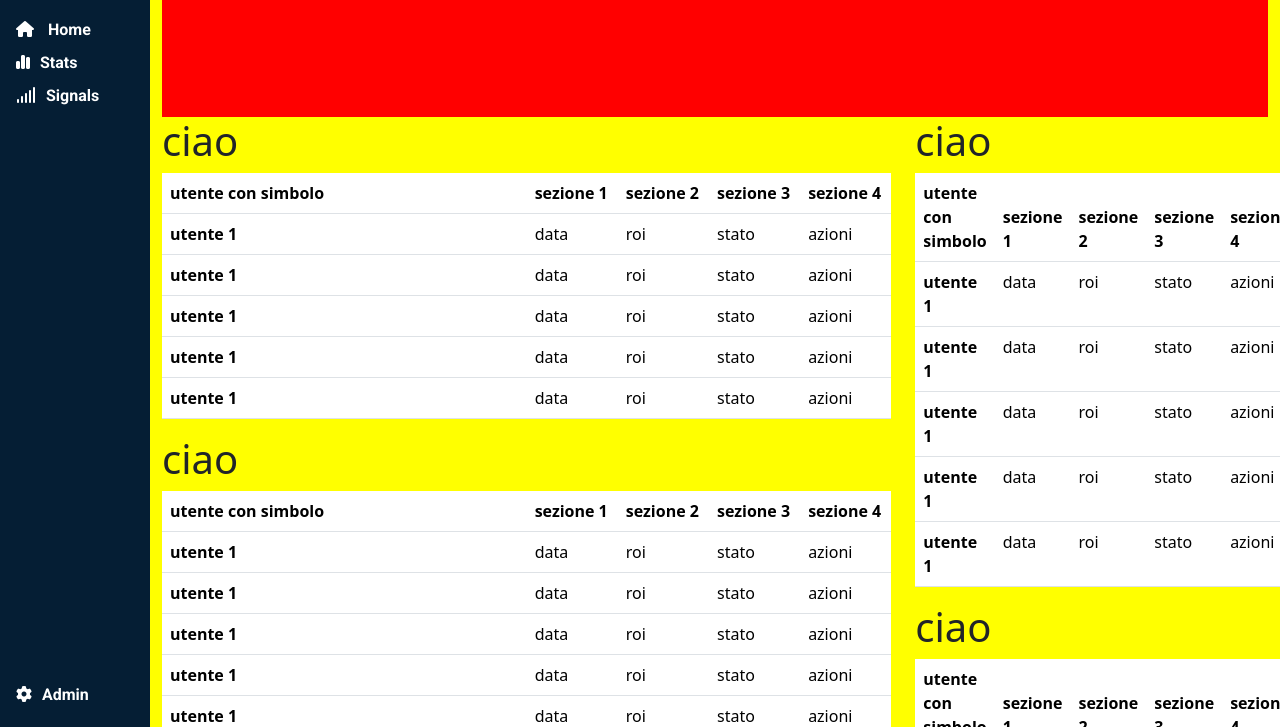
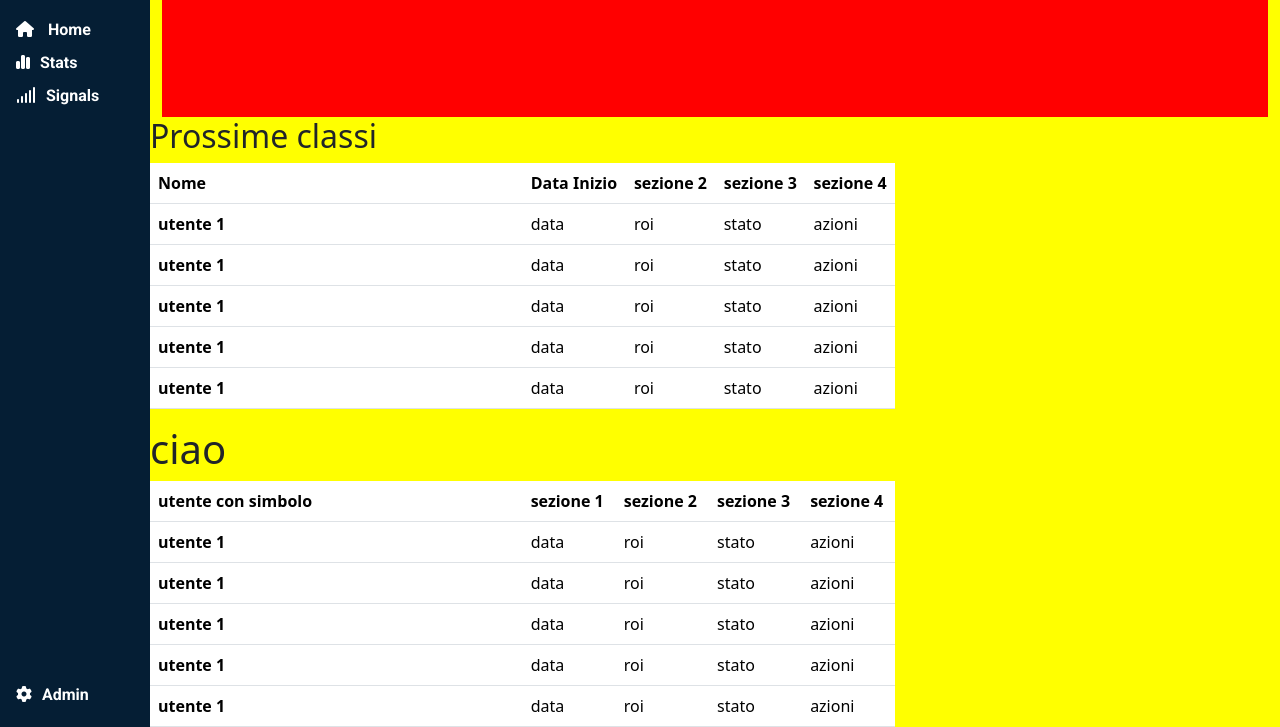
Before and after one commit to Matteo0421/html-css-bootstrap-dashboard, a plain HTML site: page index.html in a window 1280 px wide. Shown: the part 73-800 px from the top of the page. Drawn offline with nearby package versions, Linux system fonts and the light colour scheme.

Commit message:
[problem]

```diff
--- a/index.html
+++ b/index.html
@@ -73,20 +73,25 @@
   <div class="container-right d-flex  flex-column ">
 
     <div class="container-fluid ">
-      <div class="top-container-right"></div>
+
+    <div class="top-container-right">
       <div class="row">
         <div class="col col-12"></div>
       </div>
+    </div>
+    </div>
+
+
 
     <div class="main-container-right">
       <div class="row">
         <div class="col col-left col-12 col-md-8 ">
           <table class="table">
-              <h1>ciao</h1>
+            <h2>Prossime classi</h2>
           <thead>
             <tr>
-                <th class="col-6 " scope="col">utente con simbolo</th>
-                <th scope="col">sezione 1</th>
+              <th class="col-6 " scope="col">Nome</th>
+              <th scope="col">Data Inizio</th>
               <th scope="col">sezione 2</th>
               <th scope="col">sezione 3</th>
               <th scope="col">sezione 4</th>
@@ -195,122 +200,14 @@
         </div>
         <div class="col col-right col-12 col-md-4 ">
 
-            <table class="table">
-              <h1>ciao</h1>
-            <thead>
-              <tr>
-                <th class="col-6 " scope="col">utente con simbolo</th>
-                <th scope="col">sezione 1</th>
-                <th scope="col">sezione 2</th>
-                <th scope="col">sezione 3</th>
-                <th scope="col">sezione 4</th>
-              </tr>
-            </thead>
-            <tbody>
-              <tr>
-                <th scope="row">utente 1</th>
-                <td >data</td>
-                <td>roi</td>
-                <td>stato</td>
-                <td>azioni</td>
-              </tr>
-
-              <tr>
-                <th scope="row">utente 1</th>
-                <td >data</td>
-                <td>roi</td>
-                <td>stato</td>
-                <td>azioni</td>
-              </tr>
-
-              <tr>
-                <th scope="row">utente 1</th>
-                <td >data</td>
-                <td>roi</td>
-                <td>stato</td>
-                <td>azioni</td>
-              </tr>
-
-              <tr>
-                <th scope="row">utente 1</th>
-                <td >data</td>
-                <td>roi</td>
-                <td>stato</td>
-                <td>azioni</td>
-              </tr>
-
-              <tr>
-                <th scope="row">utente 1</th>
-                <td >data</td>
-                <td>roi</td>
-                <td>stato</td>
-                <td>azioni</td>
-              </tr>
-
-            </tbody>
-            </table>
 
 
-            <table class="table">
-              <h1>ciao</h1>
-            <thead>
-              <tr>
-                <th class="col-6 " scope="col">utente con simbolo</th>
-                <th scope="col">sezione 1</th>
-                <th scope="col">sezione 2</th>
-                <th scope="col">sezione 3</th>
-                <th scope="col">sezione 4</th>
-              </tr>
-            </thead>
-            <tbody>
-              <tr>
-                <th scope="row">utente 1</th>
-                <td >data</td>
-                <td>roi</td>
-                <td>stato</td>
-                <td>azioni</td>
-              </tr>
 
-              <tr>
-                <th scope="row">utente 1</th>
-                <td >data</td>
-                <td>roi</td>
-                <td>stato</td>
-                <td>azioni</td>
-              </tr>
-
-              <tr>
-                <th scope="row">utente 1</th>
-                <td >data</td>
-                <td>roi</td>
-                <td>stato</td>
-                <td>azioni</td>
-              </tr>
-
-              <tr>
-                <th scope="row">utente 1</th>
-                <td >data</td>
-                <td>roi</td>
-                <td>stato</td>
-                <td>azioni</td>
-              </tr>
-
-              <tr>
-                <th scope="row">utente 1</th>
-                <td >data</td>
-                <td>roi</td>
-                <td>stato</td>
-                <td>azioni</td>
-              </tr>
-
-            </tbody>
-            </table>
 
 
 
         </div>
 
-        </div>
       </div>
     </div>
 
```
Lines whose indentation alone changed are shown as unchanged.
